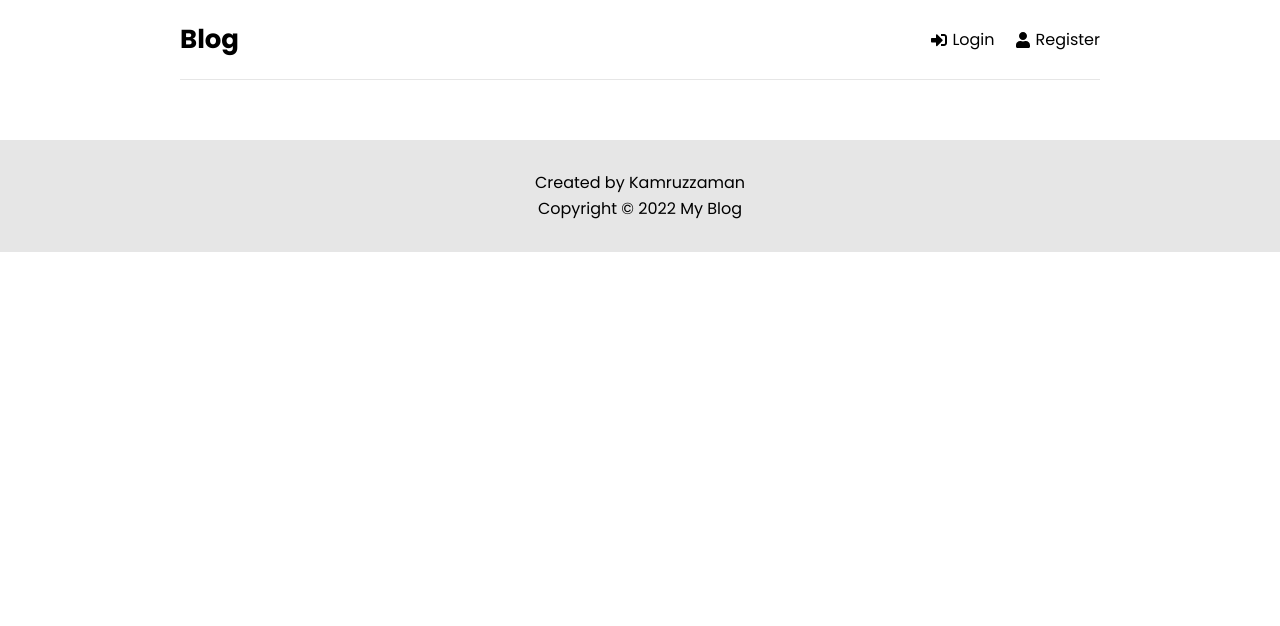
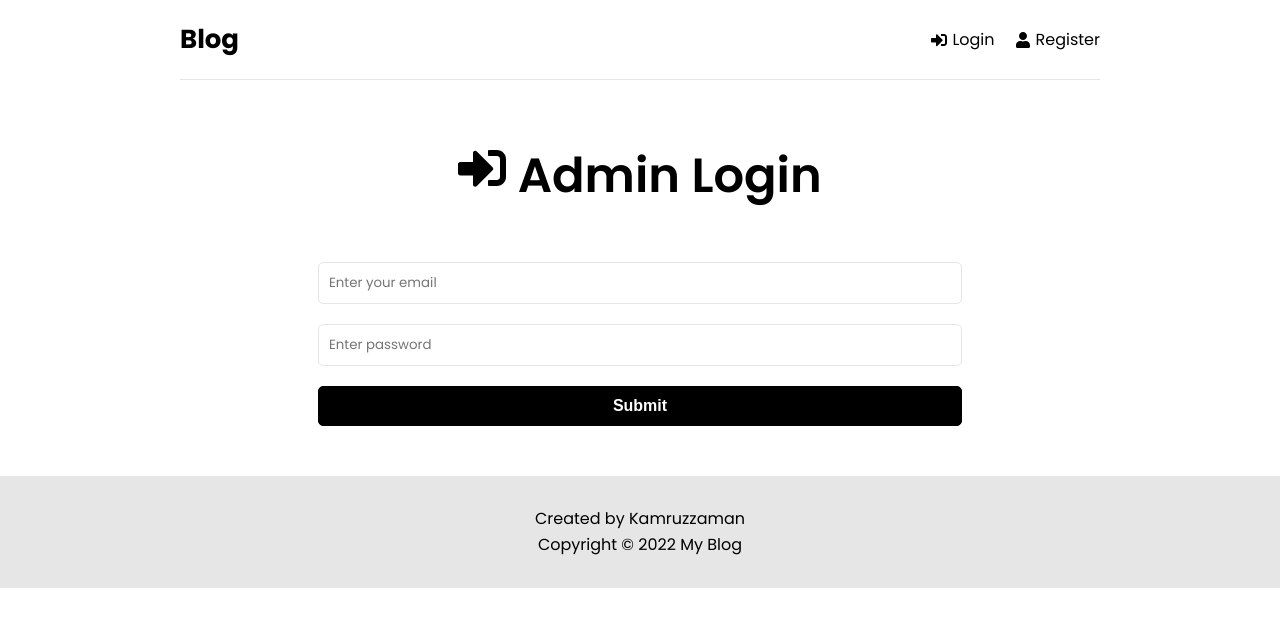
Before and after one commit to Kamruzzaman1351/MERN--Blog, a React (Create React App) app in the folder frontend/: page /admin/login in a window 1280 px wide. Shown: the top 626 px of the page. Built offline with nearby package versions, Linux system fonts and the light colour scheme.

Commit message:
Creating frontend admin login

```diff
--- a/frontend/src/App.js
+++ b/frontend/src/App.js
@@ -1,8 +1,10 @@
 import {BrowserRouter, Routes, Route} from "react-router-dom"
 import Home from "./pages/user/Home"
 import Login from "./pages/user/Login"
+import AdminLogin from "./pages/admin/AdminLogin"
 import Registration from "./pages/user/Registration"
 import Dashboard from "./pages/user/Dashboard"
+import AdminDashboard from "./pages/admin/Dashboard"
 import MyPost from "./pages/user/MyPost"
 import Header from "./components/shared/Header"
 import { ToastContainer } from 'react-toastify';
@@ -18,11 +20,13 @@ function App() {
         <Header />
         <Routes>
           <Route path="/" element={<Home />} />
+          <Route path="/admin/dashboard" element={<AdminDashboard />} />
           <Route path="/user" element={<UserPrivateRoute />} >
             <Route path="/user/dashboard" element={<Dashboard />} />
             <Route path="/user/post" element={<MyPost />} />
           </Route>
           <Route path="/user/login" element={<Login />} />
+          <Route path="/admin/login" element={<AdminLogin />} />
           <Route path="/user/register" element={<Registration />} />
         </Routes>
       </div>
--- a/frontend/src/app/store.js
+++ b/frontend/src/app/store.js
@@ -1,9 +1,11 @@
 import { configureStore } from '@reduxjs/toolkit';
 import userReducer from "../features/user/auth/userSlice"
 import postReducer from "../features/user/posts/postSlice"
+import adminReducer from "../features/admin/adminSlice"
 export const store = configureStore({
   reducer: {
     user: userReducer,
     posts: postReducer,
+    admin: adminReducer,
   },
 });
--- /dev/null
+++ b/frontend/src/features/admin/adminService.js
@@ -0,0 +1,15 @@
+import axios from "axios"
+
+const API_URL = "/api/admin/"
+
+const adminLogin = async (formData) => {
+    const response = await axios.post(API_URL + "login", formData)
+    localStorage.setItem("admin", JSON.stringify(response.data))
+    return response.data
+}
+
+const adminService = {
+    adminLogin,
+}
+
+export default adminService
--- /dev/null
+++ b/frontend/src/features/admin/adminSlice.js
@@ -0,0 +1,56 @@
+import {createSlice, createAsyncThunk} from "@reduxjs/toolkit"
+import adminService from "./adminService"
+
+const admin = JSON.parse(localStorage.getItem("admin"))
+
+const initialState = {
+    admin: admin ? admin : null,
+    isLoading: false,
+    isError: false,
+    isSuccess: false,
+    isMessage: "",
+}
+
+// Admin Login
+export const adminLogin = createAsyncThunk("/admin/login", async(formData, thunkAPI) => {
+    try {
+        return await adminService.adminLogin(formData)
+    } catch (error) {
+        const message = (error.response && error.response.data && error.response.data.message)
+                        || error.message || error.toString()
+        return thunkAPI.rejectWithValue(message)
+    }
+})
+
+const adminSlice = createSlice({
+    name:"admin",
+    initialState,
+    reducers: {
+        reset: (state) => {
+            state.isLoading = false
+            state.isSuccess = false
+            state.isError = false
+            state.isMessage = ""
+        }
+    },
+    extraReducers: (builder) => {
+        builder
+            .addCase(adminLogin.pending, (state) => {
+                state.isLoading = true
+            })
+            .addCase(adminLogin.fulfilled, (state, action) => {
+                state.isLoading = false
+                state.isSuccess = true
+                state.admin = action.payload
+            })
+            .addCase(adminLogin.rejected, (state, action) => {
+                state.isLoading = false
+                state.isError = true
+                state.isSuccess = false
+                state.isMessage = action.payload
+            })
+    }
+})
+
+export const { reset } = adminSlice.actions
+export default adminSlice.reducer
--- /dev/null
+++ b/frontend/src/pages/admin/AdminLogin.jsx
@@ -0,0 +1,90 @@
+import {FaSignInAlt} from 'react-icons/fa'
+import { useState, useEffect } from 'react'
+import { useSelector, useDispatch  } from 'react-redux'
+import { useNavigate } from 'react-router-dom'
+import { adminLogin, reset } from '../../features/admin/adminSlice'
+import { toast } from 'react-toastify'
+import Spinner from '../../components/shared/Spinner'
+
+const AdminLogin = () => {
+    const navigate = useNavigate()
+    const dispatch = useDispatch()
+    const [formData, setFormData] = useState({
+        email: "",
+        password: "",
+    })
+    const {isLoading, isError, isMessage, admin, isSuccess} = useSelector(state => state.admin)
+    useEffect(() => {
+        if(isError) {
+            toast.error(isMessage, {autoClose:1500})
+        }
+        if(isSuccess && admin) {
+            navigate("/admin/dashboard")
+            toast.success("You are login", {autoClose:1000})
+        }
+        dispatch(reset())
+    }, [isError, isMessage, admin, isSuccess, dispatch, navigate])
+    const {email, password} = formData
+
+    const onChange = (e) => {
+        setFormData((prevState) => ({
+            ...prevState,
+            [e.target.id]: e.target.value
+        }))
+    }
+    const onSubmit = (e) => {
+        e.preventDefault()
+        if(!email && !password) {
+            toast.error("Please fill all fields", {autoClose:1000})
+        } else {
+            dispatch(adminLogin(formData))
+        }
+    }
+    if(isLoading) {
+        return <Spinner />
+    }
+  return (
+    <>
+      <section className='heading'>
+        <h1>
+          <FaSignInAlt /> Admin Login
+        </h1>
+      </section>
+
+      <section className='form'>
+        <form onSubmit={onSubmit} >
+          <div className='form-group'>
+            <input
+              type='email'
+              className='form-control'
+              id='email'
+              name='email'
+              placeholder='Enter your email'
+              value={email}
+              onChange={onChange}
+            />
+          </div>
+          <div className='form-group'>
+            <input
+              type='password'
+              className='form-control'
+              id='password'
+              name='password'
+              placeholder='Enter password'
+              value={password}
+              onChange={onChange}
+            />
+          </div>
+
+          <div className='form-group'>
+            <button type='submit' className='btn btn-block'>
+              Submit
+            </button>
+          </div>
+        </form>
+      </section>
+    </>
+  )
+}
+
+export default AdminLogin
--- /dev/null
+++ b/frontend/src/pages/admin/Dashboard.jsx
@@ -0,0 +1,9 @@
+import React from 'react'
+
+const Dashboard = () => {
+  return (
+    <div>Dashboard</div>
+  )
+}
+
+export default Dashboard
```
